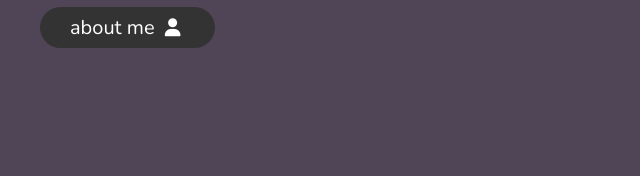
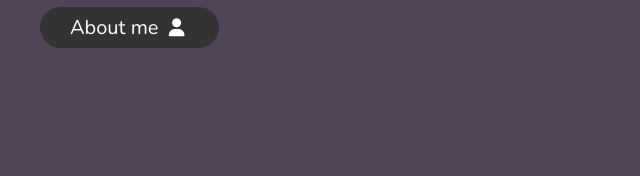
Before and after one commit to Luilsons/Portfolio, a plain HTML site: page index.html in a window 1280 px wide. Shown: the part 493-669 px from the top of the page, 460-1100 px from the left. Drawn offline with nearby package versions, Linux system fonts and the light colour scheme.

Commit message:
first correction

```diff
--- a/index.html
+++ b/index.html
@@ -44,7 +44,7 @@
       <p>
         As a dedicated web developer, I am currently pursuing a Computer Programming and Analysis program at George Brown College, specializing in IT. With a strong proficiency in JavaScript, C#, Linux, SQL queries, HTML, and CSS.
       </p>
-      <a href="#about"><button class="btn">about me <i class="fas fa-user"></i></button></a>
+      <a href="#about"><button class="btn">About me <i class="fas fa-user"></i></button></a>
     </section>
     <!-- home section ends  -->
 
```
